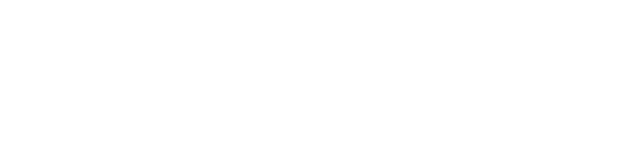
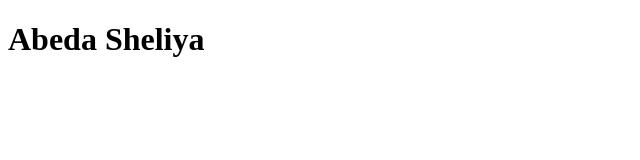
Before and after one commit to Anjali141614/Abeda_095_ESE2025, a plain HTML site: page index.html in a window 1280 px wide. Shown: the whole page, without its empty margins (0-640 px from the left). Drawn offline with Linux system fonts and the light colour scheme.

Commit message:
first commit

```diff
--- a/index.html
+++ b/index.html
@@ -3,9 +3,9 @@
 <head>
     <meta charset="UTF-8">
     <meta name="viewport" content="width=device-width, initial-scale=1.0">
-    <title></title>
+    <title>Q-1</title>
 </head>
 <body>
-
+    <h1>Abeda Sheliya</h1>
 </body>
 </html>
```
Also changed, not shown: 1 other file.
